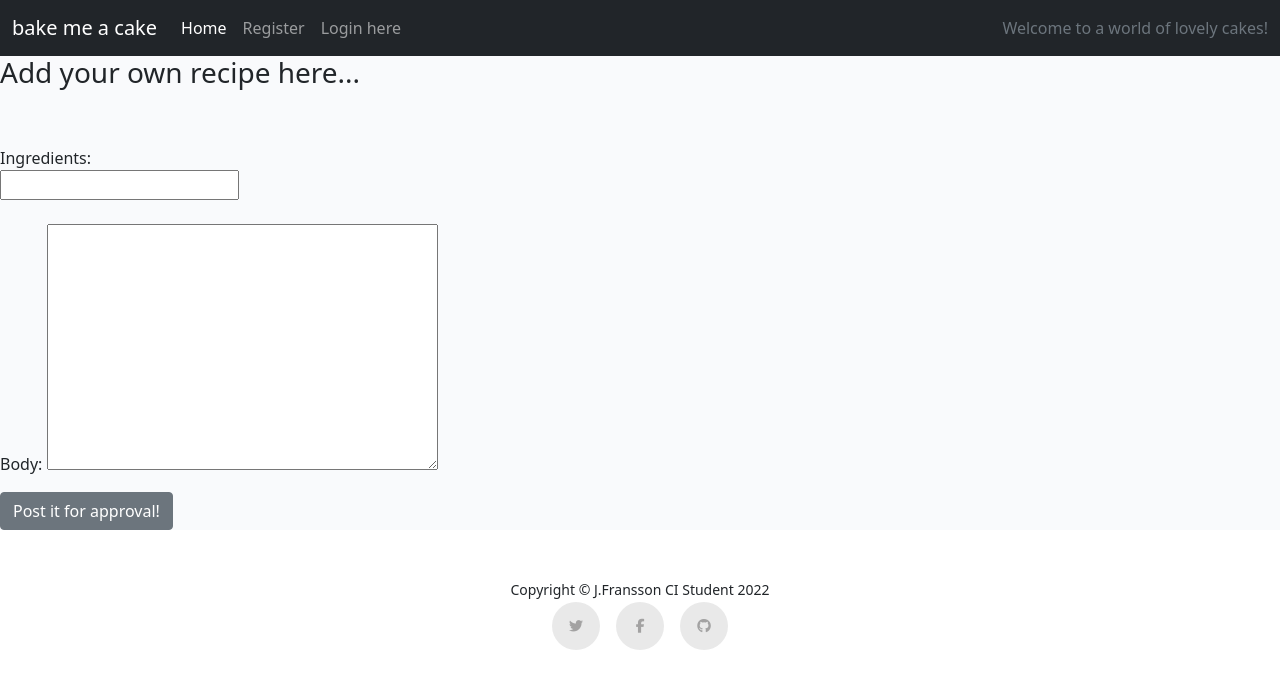
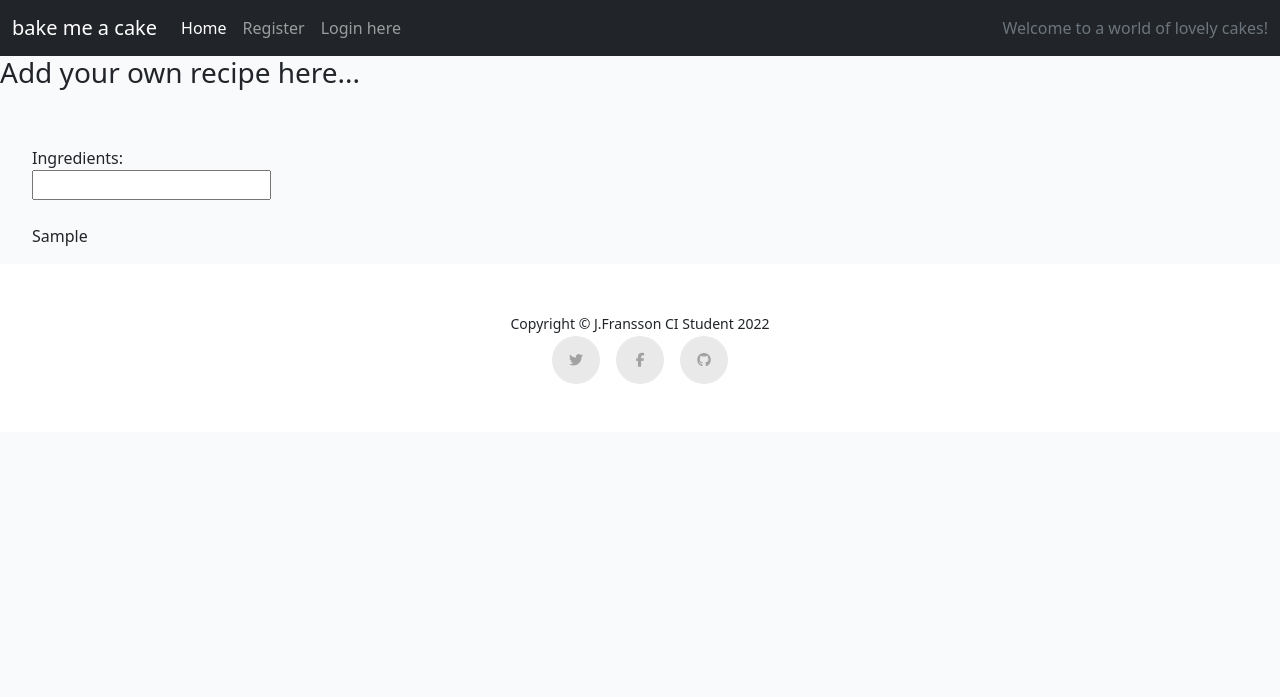
Before and after one commit to jessicafransson/bake-me-a-cake, a Django app: template templates/create_recipe.html in a window 1280 px wide. Shown: the top 697 px of the page. Run offline with Django 3.2, Linux system fonts and the light colour scheme; tables that the repository leaves empty hold one stand-in row (values such as "Sample post"); the template is opened without the code that fills it: values that come from a table or form of the project are taken from there, most other values are stand-ins (such as "Sample title", 1, 10 or a date in 2020); some libraries are stand-ins or nearby versions.

Commit message:
updates to create and add recipe button

```diff
--- a/templates/create_recipe.html
+++ b/templates/create_recipe.html
@@ -3,22 +3,22 @@
 {% block content %}
 <!DOCTYPE html>
 <html lang="en">
+
 <head>
     <meta charset="UTF-8">
     <meta http-equiv="X-UA-Compatible" content="IE=edge">
     <meta name="viewport" content="width=device-width, initial-scale=1.0">
     <h3>Add your own recipe here...</h3>
 
+    <ul>
         <form action="" method="post">
             {% csrf_token %}
             <br><br>
             Ingredients:<br>
             <input ingredients="recipe">
             <br><br>
-        {{ form.as_p }}
+            {{ form_as.p }}
         </form>
-
-    <button class="btn btn-secondary">Post it for approval!</button>
-    </form>
+    </ul>
 
     {% endblock %}
```
Lines whose indentation alone changed are shown as unchanged.
